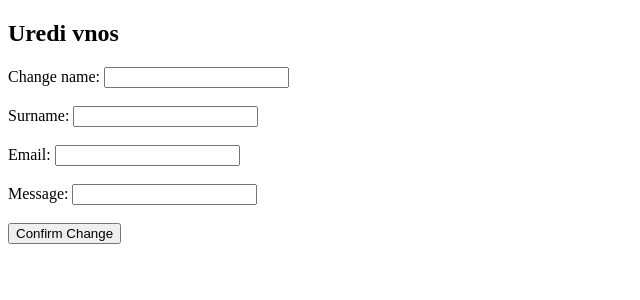
After one commit to KleEnder/Guestbook, a Python web app: template templates/uredi_vnos.html in a window 1280 px wide. The commit adds this page. Shown: the top 300 px of the page, without its empty margins (0-640 px from the left). Run offline with Jinja, Linux system fonts and the light colour scheme; the template is opened without the code that fills it, so the values that code supplies are empty.

Commit message:
Added editing functionality

```diff
--- a/templates/posamezen_vnos.html
+++ b/templates/posamezen_vnos.html
@@ -14,5 +14,6 @@
         <li> Guests message: {{ guest.message }},</li>
         <li> Guests date: {{ guest.date }}</li>
     </ul>
+    <a href="/vnos/{{ guest.key.id() }}/uredi">uredi</a>
 </body>
 </html>
--- a/templates/seznam_vnosov.html
+++ b/templates/seznam_vnosov.html
@@ -8,7 +8,7 @@
     <h2>Seznam vnosov</h2>
     {% for guestbook in guests %}
         <p>
-            <a href="/posamezen_vnos/{{ guestbook.key.id() }}">
+            <a href="/vnos/{{ guestbook.key.id() }}">
                 {{  guestbook.key.id() }}, {{ guestbook.name }}, {{ guestbook.surname }}, {{ guestbook.email }},
                 {{ guestbook.message }}, {{ guestbook.date }}
             </a>
--- /dev/null
+++ b/templates/uredi_vnos.html
@@ -0,0 +1,29 @@
+<!DOCTYPE html>
+<html lang="en">
+<head>
+    <meta charset="UTF-8">
+    <title>Vnosi</title>
+</head>
+<p>
+    <h2>Uredi vnos</h2>
+    <form action="/vnos/{{ guest.key.id() }}/uredi" method="post">
+        <label for="name">Change name:</label>
+        <input name="change_name" value="{{guest.name}}" id="name">
+        <br>
+        <br>
+        <label for="surname">Surname:</label>
+        <input name="change_surname" value="{{guest.surname}}" id="surname">
+        <br>
+        <br>
+        <label for="email">Email:</label>
+        <input name="change_email" value="{{guest.email}}" id="email">
+        <br>
+        <br>
+        <label for="message">Message:</label>
+        <input name="change_message" value="{{guest.message}}" id="message">
+        <br>
+        <br>
+        <button type="submit">Confirm Change</button>
+    </form>
+</body>
+</html>
```
Also changed, not shown: main.py (+22 -2 lines).
